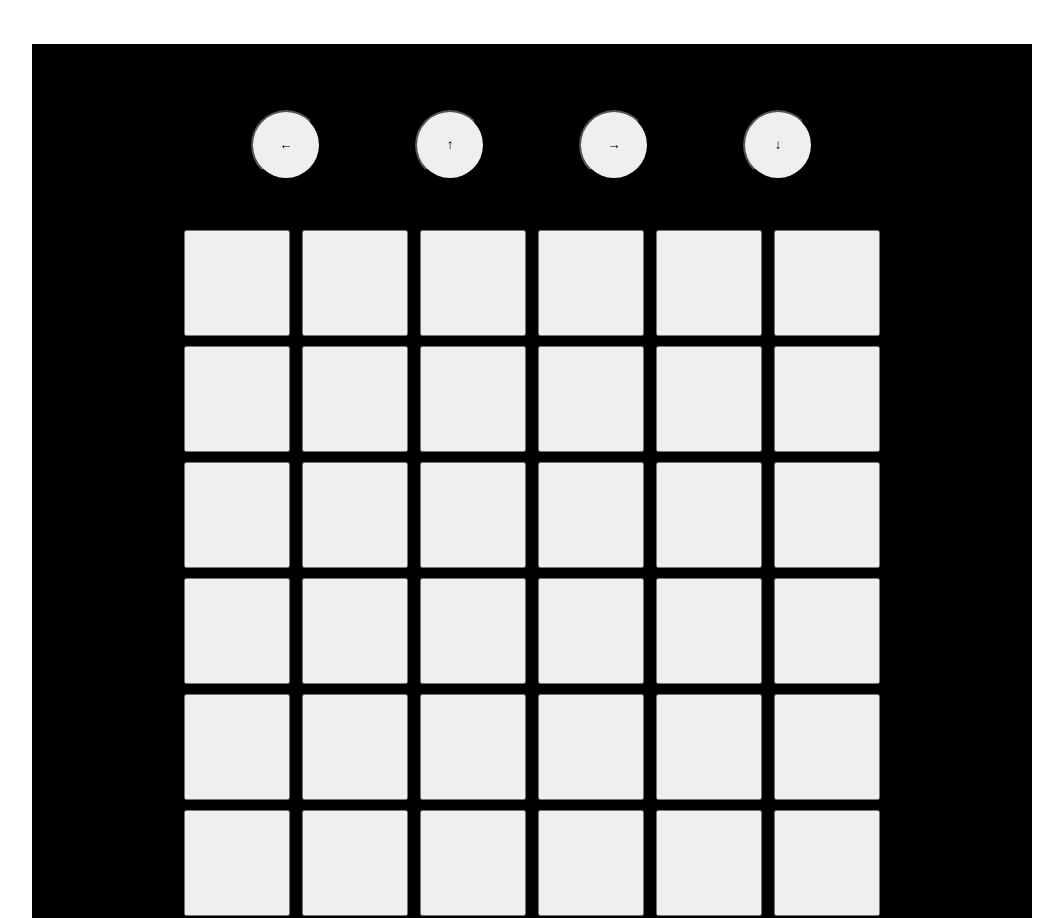
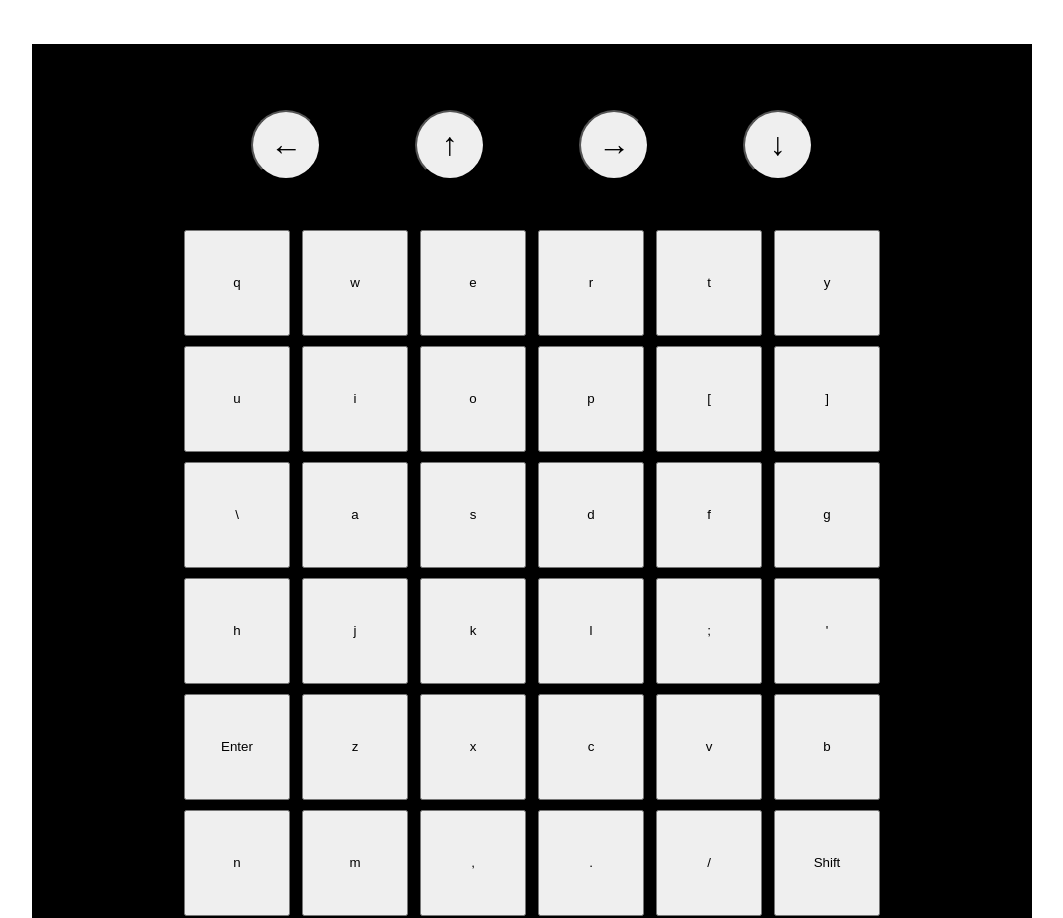
Before and after one commit to Davhho-dev/launchpad, a plain HTML site: page index.html in a window 1280 px wide. Shown: the part 61-979 px from the top of the page, without its empty margins (108-1171 px from the left). Drawn offline with Linux system fonts and the light colour scheme.

Commit message:
Create buttonImg array to assign correct images to button pad

```diff
--- a/script.js
+++ b/script.js
@@ -1,18 +1,26 @@
-const buttonArray =
-                [
+const buttonArray = [
   ["q", "w", "e", "r", "t", "y"],
   ["u", "i", "o", "p", "close-br", "open-br"],
-                    ["bslash", "a", "s,", "d", "f", "g"],
+  ["bslash", "a", "s", "d", "f", "g"],
   ["h", "j", "k", "l", "semicolon", "quote"],
   ["enter", "z", "x", "c", "v", "b"],
-                    ["n", "m", "comma", "period", "fslash", "shift"]
+  ["n", "m", "comma", "period", "fslash", "shift"],
+];
+
+const buttonImg = [
+  ["q", "w", "e", "r", "t", "y"],
+  ["u", "i", "o", "p", "[", "]"],
+  ["\\", "a", "s", "d", "f", "g"],
+  ["h", "j", "k", "l", ";", "'"],
+  ["Enter", "z", "x", "c", "v", "b"],
+  ["n", "m", ",", ".", "/", "Shift"],
 ];
 
 const arrowArray = ["left", "up", "right", "down"];
-const arrowImg = ["\u2190","\u2191", "\u2192", "\u2193"];
+const arrowImg = ["\u2190", "\u2191", "\u2192", "\u2193"];
 
 const arrowContainer = document.querySelector(".arrow-container");
-for(let i = 0; i < 4; i++) {
+for (let i = 0; i < 4; i++) {
   const arrowBtns = document.createElement("button");
   arrowBtns.classList.add("arrow", `arrowBtns-${arrowArray[i]}`);
   arrowBtns.textContent = arrowImg[i];
@@ -20,10 +28,11 @@ for(let i = 0; i < 4; i++) {
 }
 
 const buttonContainer = document.querySelector(".button-container");
-for(let row = 0; row < 6; row++) {
-    for(let column = 0; column < 6; column++) {
+for (let row = 0; row < 6; row++) {
+  for (let column = 0; column < 6; column++) {
     const launchButton = document.createElement("button");
     launchButton.classList.add("padKey", `padKey-${buttonArray[row][column]}`);
+    launchButton.textContent = buttonImg[row][column];
     buttonContainer.append(launchButton);
   }
 }
--- a/style.css
+++ b/style.css
@@ -37,6 +37,7 @@ h1 {
     width: 70px;
     height: 70px;
     border-radius: 50px;
+    font-size: 2rem;
 }
 
 .inner-container {
```
Lines whose indentation alone changed are shown as unchanged.
